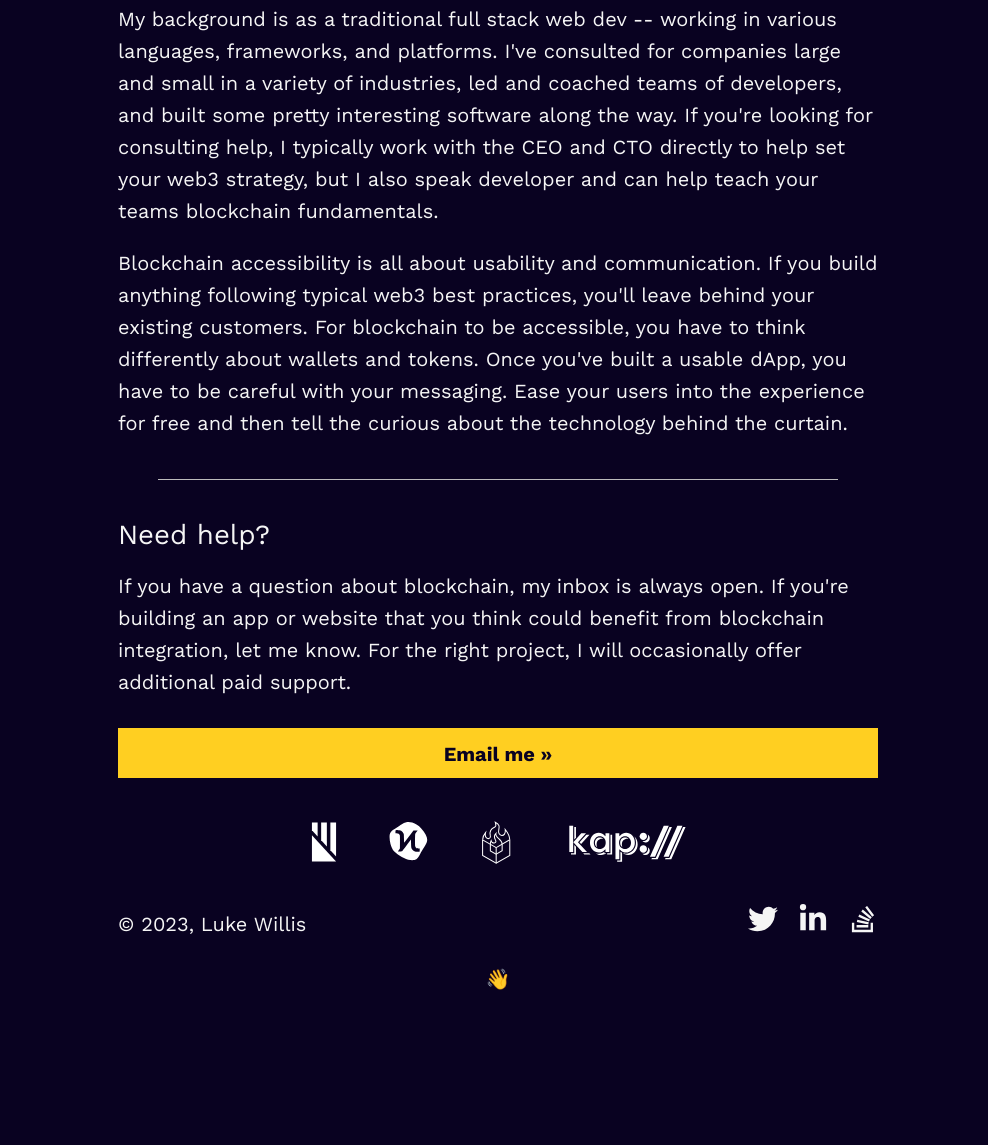
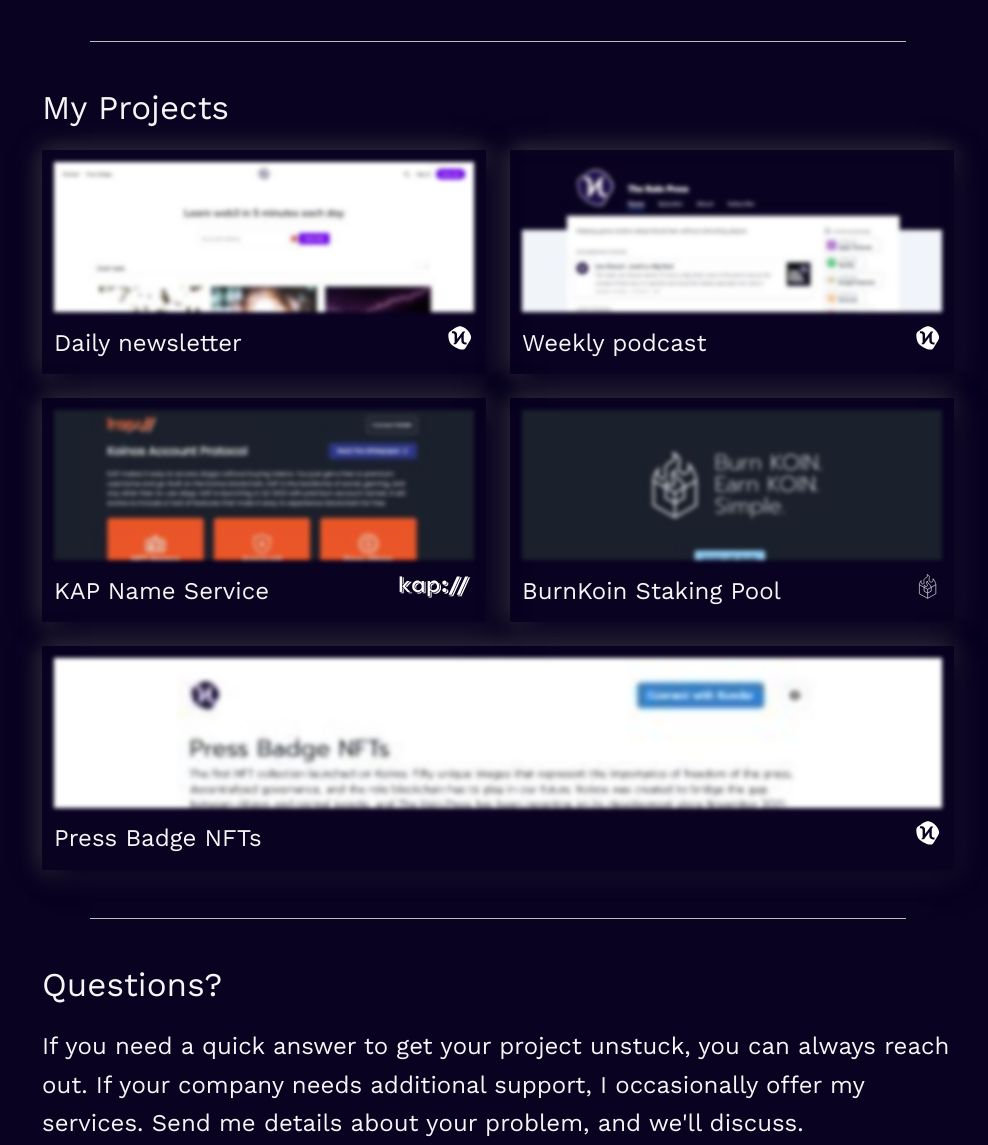
Before and after one commit to lukemwillis/lukewillis.com, a Gatsby site: page / in a window 1280 px wide. Shown: the part 1417-2562 px from the top of the page, without its empty margins (142-1130 px from the left). Before the commit the page ends 2432 px from the top, so only its background shows below. Built offline with nearby package versions, Linux system fonts and the light colour scheme; Gatsby itself is replaced by a stand-in of ours.

Commit message:
redesign

```diff
--- a/gatsby-config.js
+++ b/gatsby-config.js
@@ -3,6 +3,7 @@ module.exports = {
     siteUrl: "https://lukewillis.com",
     title: "Luke Willis",
     author: "Luke Willis",
+    githubUsername: "lukemwillis",
     twitterUsername: "lukemwillis",
     linkedinUsername: "lukemwillis",
     stackOverflowUserId: "2479481",
@@ -23,24 +24,24 @@ module.exports = {
     {
       resolve: "gatsby-plugin-manifest",
       options: {
-        icon: "src/images/icon.svg",
+        icon: "src/assets/icon.svg",
       },
     },
     "gatsby-plugin-mdx",
     {
       resolve: "gatsby-plugin-sharp",
       options: {
-        icon: "src/images/icon.svg",
+        icon: "src/assets/icon.svg",
       },
     },
     "gatsby-transformer-sharp",
     {
       resolve: "gatsby-source-filesystem",
       options: {
-        name: "images",
-        path: "./src/images/",
+        name: "assets",
+        path: "./src/assets/",
       },
-      __key: "images",
+      __key: "assets",
     },
     {
       resolve: "gatsby-source-filesystem",
--- /dev/null
+++ b/src/components/carousel.js
@@ -0,0 +1,59 @@
+import React from "react";
+import tkpLogo from "../assets/tkp.svg";
+import burnkoinLogo from "../assets/burnkoin.svg";
+import kapLogo from "../assets/kap.svg";
+import newsletterSite from "../assets/newsletter-site.jpg";
+import podcastSite from "../assets/pod-site.jpg";
+import kapSite from "../assets/kap-site.jpg";
+import bkSite from "../assets/bk-site.jpg";
+import nftSite from "../assets/nft-site.jpg";
+import { OutboundLink } from "gatsby-plugin-google-analytics";
+
+export default function Carousel() {
+  return (
+    <div
+      style={{
+        display: "flex",
+        alignItems: "center",
+        gap: "1em",
+        flexWrap: "wrap",
+      }}
+    >
+      <div class="card">
+        <OutboundLink target="_blank" href="//thekoinpress.com">
+          <img class="hero" alt="Newsletter site preview" src={newsletterSite} />
+          <h4 style={{ margin: 0 }}>Daily newsletter</h4>
+          <img class="icon" alt="The Koin Press Logo" src={tkpLogo} />
+        </OutboundLink>
+      </div>
+      <div class="card">
+        <OutboundLink target="_blank" href="//podcast.thekoinpress.com">
+          <img class="hero" alt="Podcast site preview" src={podcastSite} />
+          <h4>Weekly podcast</h4>
+          <img class="icon" alt="The Koin Press Logo" src={tkpLogo} />
+        </OutboundLink>
+      </div>
+      <div class="card">
+        <OutboundLink target="_blank" href="//kap.domains">
+          <img class="hero" alt="KAP site preview" src={kapSite} />
+          <h4>KAP Name Service</h4>
+          <img class="icon" alt="KAP Logo" src={kapLogo} />
+        </OutboundLink>
+      </div>
+      <div class="card">
+        <OutboundLink target="_blank" href="//burnkoin.com">
+          <img class="hero" alt="BurnKoin site preview" src={bkSite} />
+          <h4>BurnKoin Staking Pool</h4>
+          <img class="icon" alt="BurnKoin Logo" src={burnkoinLogo} />
+        </OutboundLink>
+      </div>
+      <div class="card">
+        <OutboundLink target="_blank" href="//nft.thekoinpress.com">
+          <img class="hero" alt="NFT site preview" src={nftSite} />
+          <h4>Press Badge NFTs</h4>
+          <img class="icon" alt="The Koin Press Logo" src={tkpLogo} />
+        </OutboundLink>
+      </div>
+    </div>
+  );
+}
--- a/src/components/lukeImage.js
+++ b/src/components/lukeImage.js
@@ -1,8 +1,8 @@
 import React from "react";
-import image from "../images/luke.jpg";
+import image from "../assets/luke.jpg";
 
 export default function LukeImage() {
     return (
-        <img style={{ borderRadius: "50%", float: "right", height: "10em" }} src={image} alt="Picture of Luke Willis" />
+        <img style={{ borderRadius: "50%", float: "right", height: "10em", margin: "0.5em" }} src={image} alt="Luke Willis" />
     );
 }
--- a/src/components/socialIcons.js
+++ b/src/components/socialIcons.js
@@ -1,7 +1,7 @@
 import React from "react"
 import { useStaticQuery, graphql } from "gatsby"
 
-import { FaStackOverflow, FaLinkedinIn, FaTwitter } from "react-icons/fa"
+import { FaGithub, FaStackOverflow, FaLinkedinIn, FaXTwitter } from "react-icons/fa6"
 import { OutboundLink } from "gatsby-plugin-google-analytics"
 
 const SocialIcons = () => {
@@ -12,6 +12,7 @@ const SocialIcons = () => {
       query {
         site {
           siteMetadata {
+            githubUsername
             twitterUsername
             linkedinUsername
             stackOverflowUserId
@@ -21,26 +22,36 @@ const SocialIcons = () => {
     `
   )
   return (
-    <div>
+    <div
+    style={{
+      display: "flex",
+      justifyContent: "center",
+      alignItems: "center",
+      gap: "1em"
+    }}>
       <OutboundLink
         target="_blank"
-        href={`https://twitter.com/${siteMetadata.twitterUsername}`}
+        href={`https://github.com/${siteMetadata.githubUsername}`}
       >
-        <FaTwitter size="1.5rem" />
+        <FaGithub size="1.5rem" />
       </OutboundLink>
       <OutboundLink
         target="_blank"
         href={`https://linkedin.com/in/${siteMetadata.linkedinUsername}`}
-        style={{ marginLeft: "1em" }}
       >
         <FaLinkedinIn size="1.5rem" />
       </OutboundLink>
       <OutboundLink
         target="_blank"
         href={`https://stackoverflow.com/users/${siteMetadata.stackOverflowUserId}`}
-        style={{ marginLeft: "1em" }}
       >
         <FaStackOverflow size="1.5rem" />
+      </OutboundLink>
+      <OutboundLink
+        target="_blank"
+        href={`https://twitter.com/${siteMetadata.twitterUsername}`}
+      >
+        <FaXTwitter size="1.5rem" />
       </OutboundLink>
     </div>
   )
--- a/src/pages/index.mdx
+++ b/src/pages/index.mdx
@@ -3,29 +3,21 @@ title: Press Start
 ---
 
 import LukeImage from "../components/lukeImage";
+import Carousel from "../components/carousel";
 
 # Hey! 👋 I'm Luke Willis.
 
-## I'm a dApp developer and crypto educator helping make blockchain easy to use and easy to understand
+## I'm the dApp UX guy. I build dApps that are easy and free to use.
 
-Blockchain offers a new way to monetize your apps and increase your company valuation. It can also increase efficiency and decrease costs. Unfortunately, any attempt to build NFTs or cryptocurrency into existing services is met with public outrage. I'm on a mission to bring web3 to the mainstream in the most accessible way possible. This isn't just a money grab. It's about giving power to the people.
+Blockchain technology gets a bad rap. Scams and misunderstandings abound. Ultimately, blockchain is just **infrastructure that belongs to everyone**. You don't have to be technical or rich to benefit from it. Blockchain isn't just a money grab. It's about giving **power to the people**.
 
 <hr />
 
 ### New here?
 
-The easiest way to get started is to subscribe to my newsletter. I publish (almost) daily, keeping it short. Most days, you can read and level up your blockchain understanding in less than a minute.
+The easiest way to follow my work is to subscribe to my newsletter. I publish (almost) daily, keeping it short. Most days, you can level up your blockchain understanding in **less than a minute**.
 
-<a className="cta" href="//thekoinpress.com/">Subscribe »</a>
-
-<hr />
-
-### My Projects
-
- - [My daily mailing list](//thekoinpress.com)
- - [My weekly podcast](//podcast.thekoinpress.com)
- - [BurnKoin](//burnkoin.com) (Staking Pool)
- - [Koinos Account Protocol](//kap.domains) (ENS-like Name Service)
+<a className="cta" href="//thekoinpress.com/#/portal/signup">Subscribe »</a>
 
 <hr />
 
@@ -33,16 +25,20 @@ The easiest way to get started is to subscribe to my newsletter. I publish (almo
 
 ### About Luke
 
-I've been sharing my perspective on blockchain through writing and podcasting since 2021. I'm building dApps of my own and helping others do the same. If you want to build dApps that your existing customers can use and appreciate, you've come to the right place.
+I've been writing and podcasting about blockchain technology since 2021 because it helps me think deeply and learn faster. I build dApps on [the Koinos blockchain](//koinos.io) because of the incredibly supportive community and accessibility to outsiders.
 
-My background is as a traditional full stack web dev -- working in various languages, frameworks, and platforms. I've consulted for companies large and small in a variety of industries, led and coached teams of developers, and built some pretty interesting software along the way. If you're looking for consulting help, I typically work with the CEO and CTO directly to help set your web3 strategy, but I also speak developer and can help teach your teams blockchain fundamentals.
-
-Blockchain accessibility is all about usability and communication. If you build anything following typical web3 best practices, you'll leave behind your existing customers. For blockchain to be accessible, you have to think differently about wallets and tokens. Once you've built a usable dApp, you have to be careful with your messaging. Ease your users into the experience for free and then tell the curious about the technology behind the curtain.
+My background is as a traditional full stack web developer -- working with various languages, frameworks, and platforms. I've consulted for companies large and small in a variety of industries, led and coached teams of developers, and built some pretty interesting software along the way.
 
 <hr />
 
-### Need help?
+### My Projects
 
-If you have a question about blockchain, my inbox is always open. If you're building an app or website that you think could benefit from blockchain integration, let me know. For the right project, I will occasionally offer additional paid support.
+<Carousel />
+
+<hr />
+
+### Questions?
+
+If you need a quick answer to get your project unstuck, you can always reach out. If your company needs additional support, I occasionally offer my services. Send me details about your problem, and we'll discuss.
 
 <a className="cta" href="mailto:luke@thekoinpress.com">Email me »</a>
--- a/src/templates/layout.css
+++ b/src/templates/layout.css
@@ -11,7 +11,7 @@ html {
   margin: 0;
   padding: 0;
   font-family: 'Work Sans', sans-serif;
-  font-size: 14px;
+  font-size: 18px;
   line-height: 1.6;
   font-kerning: normal;
   -moz-font-feature-settings: "kern", "liga", "clig", "calt";
@@ -61,11 +61,46 @@ a.cta {
   text-decoration: none;
   font-weight: bold;
 }
+a.header-cta {
+  background-color: var(--accent);
+  color: var(--background);
+  padding: 0.25em 0.5em;
+  text-decoration: none;
+  font-weight: bold;
+  font-size: 16px;
+}
 a:visited {
   color: var(--secondary-foreground);
 }
 a.cta:visited {
   color: var(--background);
+}
+div.card {
+  box-shadow:  0.5em 0.5em 1em var(--background), 0 0 1em #444;
+  padding: 0.5em;
+  flex: 1 1 300px;
+}
+div.card > a {
+  position: relative;
+  text-decoration: none;
+}
+div.card:hover {
+  box-shadow: 0 0 0 0.5em var(--accent);
+}
+div.card > a > * {
+  margin: 0;
+  display: inline-block;
+}
+div.card .hero {
+  width: 100%;
+  height: 150px;
+  object-fit: cover;
+  object-position: center top;
+  filter: blur(2px);
+}
+div.card .icon {
+  float: right;
+  height: 1.2rem;
 }
 sub,
 sup {
@@ -85,9 +120,11 @@ img {
   max-width: 100%;
   padding: 0;
   margin: 0 0 1.45rem 0;
+  display: block;
 }
 svg:not(:root) {
   overflow: hidden;
+  display: block;
 }
 figure {
   margin: 1em 40px;
@@ -185,16 +222,16 @@ code {
 
 @media (min-width: 480px) {
   html {
-    font-size: 16px;
+    font-size: 20px;
   }
 }
 @media (min-width: 640px) {
   html {
-    font-size: 18px;
+    font-size: 22px;
   }
 }
 @media (min-width: 1024px) {
   html {
-    font-size: 20px;
+    font-size: 24px;
   }
 }
--- a/src/templates/layout.js
+++ b/src/templates/layout.js
@@ -1,76 +1,57 @@
 import React from "react";
 import styled from "styled-components";
-import lwLogo from "../images/icon.svg";
-import tkpLogo from "../images/tkp.svg";
-import burnkoinLogo from "../images/burnkoin.svg";
-import kapLogo from "../images/kap.svg";
+import lwLogo from "../assets/icon.svg";
 import SEO from "../components/seo";
 import SocialIcons from "../components/socialIcons";
 import "./layout.css";
 
-const Container = styled.main`
-  padding: 1em;
+const Container = styled.div`
+  padding: 2em 1em;
   max-width: 40em;
   margin: 0 auto;
+  min-height: 100vh;
+  display: flex;
+  flex-direction: column;
+  gap: 3em;
 `;
 
 export default function Layout({ children, pageContext }) {
   return (
     <>
       <SEO title={pageContext.frontmatter && pageContext.frontmatter.title} />
-      <Container style={{ minHeight: "100vh" }}>
-        <main style={{ marginTop: "10vh" }}>{children}</main>
-      </Container>
-      <footer>
       <Container>
-          <div
+        <header
+          style={{
+            display: "flex",
+            alignItems: "center",
+            justifyContent: "space-between",
+          }}
+        >
+          <a href="/">
+            <img
+              alt="Luke Willis Logo"
+              src={lwLogo}
+              width={40}
+              height={40}
+              style={{ margin: 0 }}
+            />
+          </a>
+          <SocialIcons />
+        </header>
+        <main>{children}</main>
+        <footer
           style={{
             display: "flex",
             justifyContent: "center",
             alignItems: "center",
+            flexWrap: "wrap",
+            columnGap: "10em",
           }}
         >
-            <a href="/">
-              <img alt="Luke Willis Logo" src={lwLogo} width={40} height={40} />
-            </a>
-            <a href="//thekoinpress.com" style={{ marginLeft: "2em" }}>
-              <img
-                alt="The Koin Press Logo"
-                src={tkpLogo}
-                width={48}
-                height={48}
-              />
-            </a>
-            <a href="//burnkoin.com" style={{ marginLeft: "2em" }}>
-              <img
-                alt="BurnKoin Logo"
-                src={burnkoinLogo}
-                width={48}
-                height={48}
-              />
-            </a>
-            <a href="//kap.domains" style={{ marginLeft: "2em" }}>
-              <img
-                alt="KAP Logo"
-                src={kapLogo}
-                width={132}
-                height={48}
-              />
-            </a>
-          </div>
-          <div
-            style={{
-              paddingBottom: "1rem",
-              display: "flex",
-              justifyContent: "space-between",
-              alignItems: "center",
-            }}
-          >
-            <p>© {new Date().getFullYear()}, Luke Willis</p> <SocialIcons />
-          </div>
-          <p style={{ textAlign: "center" }}>👋</p>
+          <span>© {new Date().getFullYear()}, Luke Willis</span>
+          <span>👨👩👧👦👦👶🐶</span>
+        </footer>
       </Container>
-      </footer>
     </>
   );
 }
```
Also changed, not shown: src/assets/bk-site.jpg (added), src/assets/burnkoin.svg (renamed from src/images/burnkoin.svg), src/assets/icon.svg (renamed from src/images/icon.svg), src/assets/kap-site.jpg (added), src/assets/kap.svg (added), src/assets/luke.jpg (renamed from src/images/luke.jpg), src/assets/newsletter-site.jpg (added), src/assets/nft-site.jpg (added), src/assets/pod-site.jpg (added), src/assets/tkp.svg (renamed from src/images/tkp.svg), src/images/kap.svg (deleted), 1 other file. Lines whose indentation alone changed are shown as unchanged.
